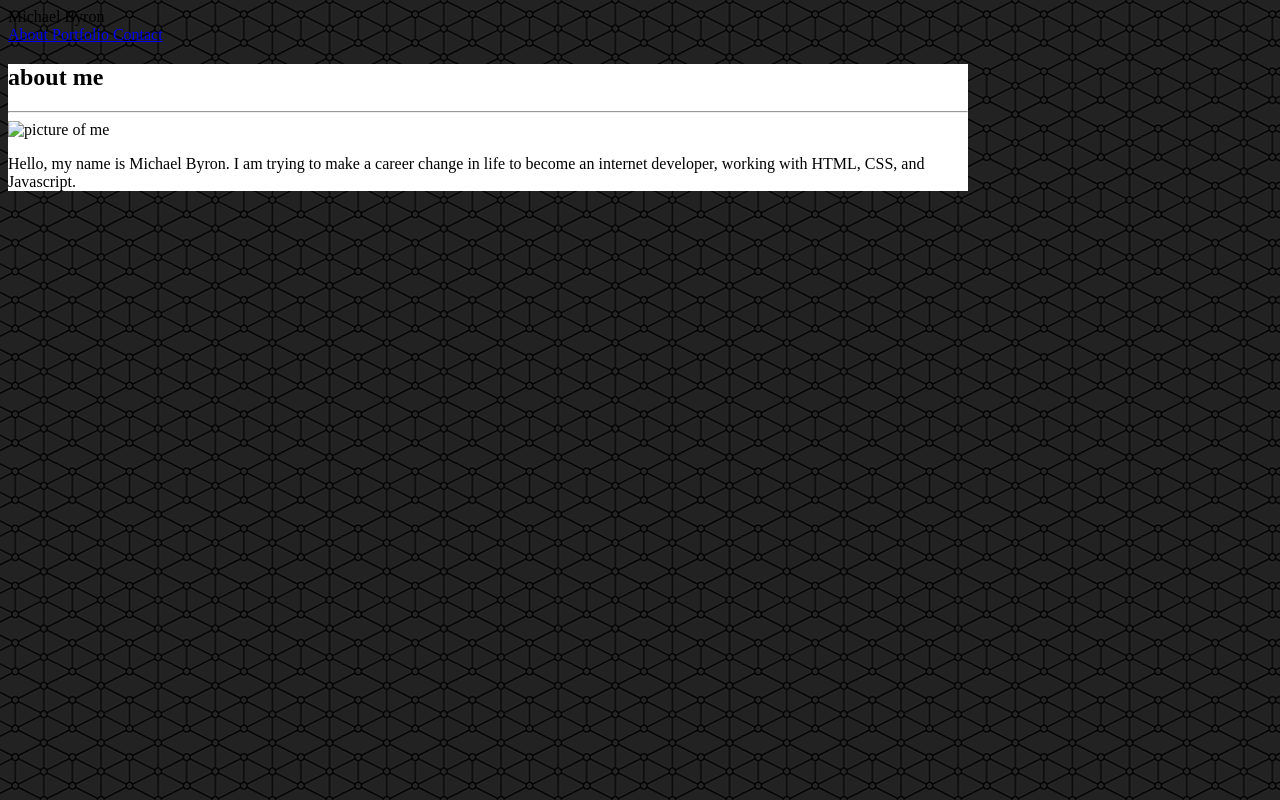
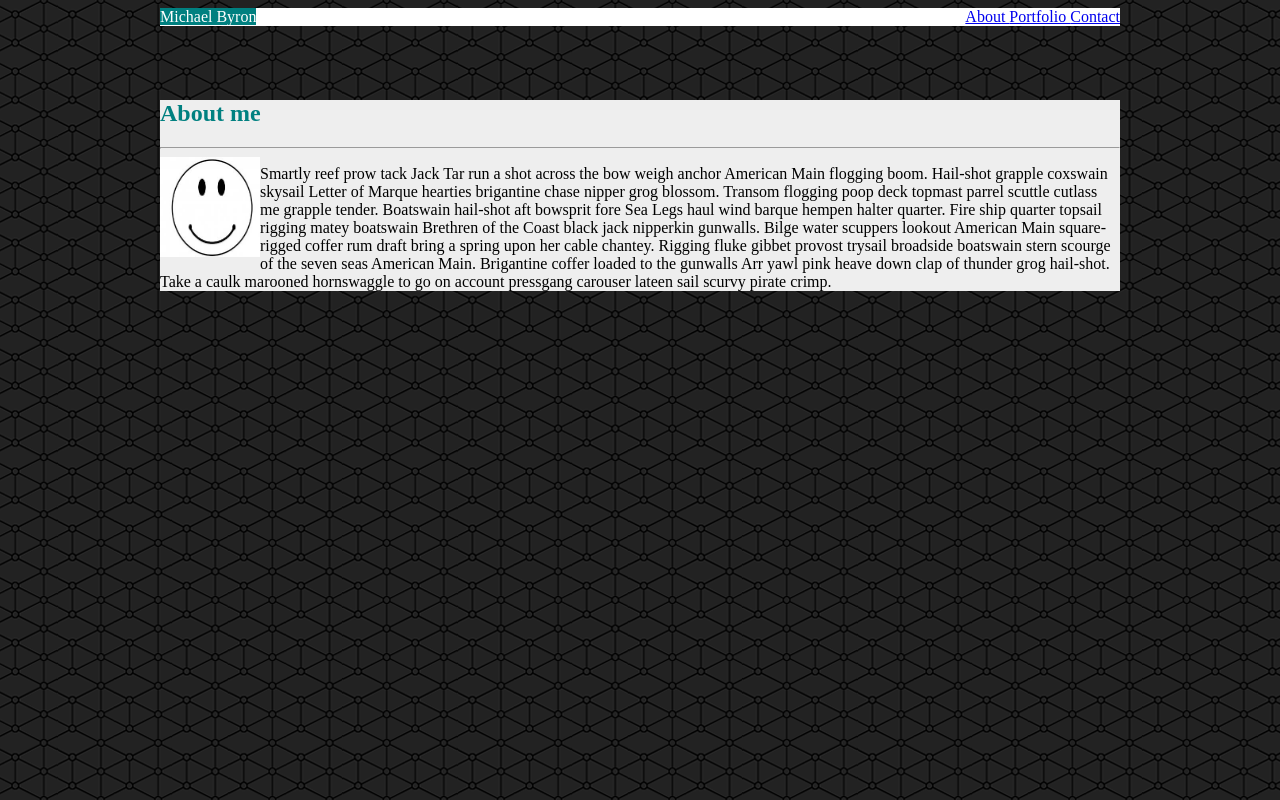
Before and after one commit to mbyron13/Basic-Portfolio, a plain HTML site: page index.html in a window 1280 px wide. Drawn offline with Linux system fonts and the light colour scheme.

Commit message:
css basic functionality

```diff
--- a/assets/css/style.css
+++ b/assets/css/style.css
@@ -1,4 +1,34 @@
 section{
+  width:960px;
+  display: block;
+  background-color: #eee;
+  margin-left: auto;
+  margin-right: auto;
+}
+
+h1{
+    color:teal;
+}
+
+.wrapper{
     width:960px;
-    background-color: white;
+    height:auto;
+    display: block;
+    background-color:white;
+    margin-left: auto;
+    margin-right: auto;
+    overflow:auto;
 }
+#headerLeft{
+    float:left;
+    color:white;
+    width:50%;
+}
+#headerRight{
+    float:left;
+    text-align:right;
+    width:50%;
+}
+span{
+    background-color:teal;
+}
--- a/index.html
+++ b/index.html
@@ -7,18 +7,25 @@
     <link href="./assets/css/style.css" type="text/css" rel="stylesheet" />
     </head>
     <body background ="./assets/images/connectwork.png">
-        <div id="headerLeft">Michael Byron</div>
-        <nav id="headerRight">
-        <a href="index.html">About </a>
-        <a href="portfolio.html">Portfolio </a>
-        <a href="contact.html">Contact </a>
-        </nav>
+        <div class="wrapper">
+            <div id="headerLeft"><span>Michael Byron</span></div>
+            <nav id="headerRight">
+            <a href="index.html">About </a>
+            <a href="portfolio.html">Portfolio </a>
+            <a href="contact.html">Contact </a>
+            </nav>
+        </div>
+        <br><br><br>
      <section>
-    <h1> about me </h1>
+    <h1> About me </h1>
     <hr>
-     <img src="" alt="picture of me">
+     <img src="./assets/images/happyface.jpg" alt="picture of me" style=float:left; height=100px width=100px>
      <p>
-         Hello, my name is Michael Byron. I am trying to make a career change in life to become an internet developer, working with HTML, CSS, and Javascript.
+        Smartly reef prow tack Jack Tar run a shot across the bow weigh anchor American Main flogging boom. Hail-shot grapple coxswain skysail Letter of Marque hearties brigantine chase nipper grog blossom. Transom flogging poop deck topmast parrel scuttle cutlass me grapple tender.
+
+        Boatswain hail-shot aft bowsprit fore Sea Legs haul wind barque hempen halter quarter. Fire ship quarter topsail rigging matey boatswain Brethren of the Coast black jack nipperkin gunwalls. Bilge water scuppers lookout American Main square-rigged coffer rum draft bring a spring upon her cable chantey.
+
+        Rigging fluke gibbet provost trysail broadside boatswain stern scourge of the seven seas American Main. Brigantine coffer loaded to the gunwalls Arr yawl pink heave down clap of thunder grog hail-shot. Take a caulk marooned hornswaggle to go on account pressgang carouser lateen sail scurvy pirate crimp.
      </p>
      </section>
     </body>
```
Also changed, not shown: assets/images/happyface.jpg (added).
